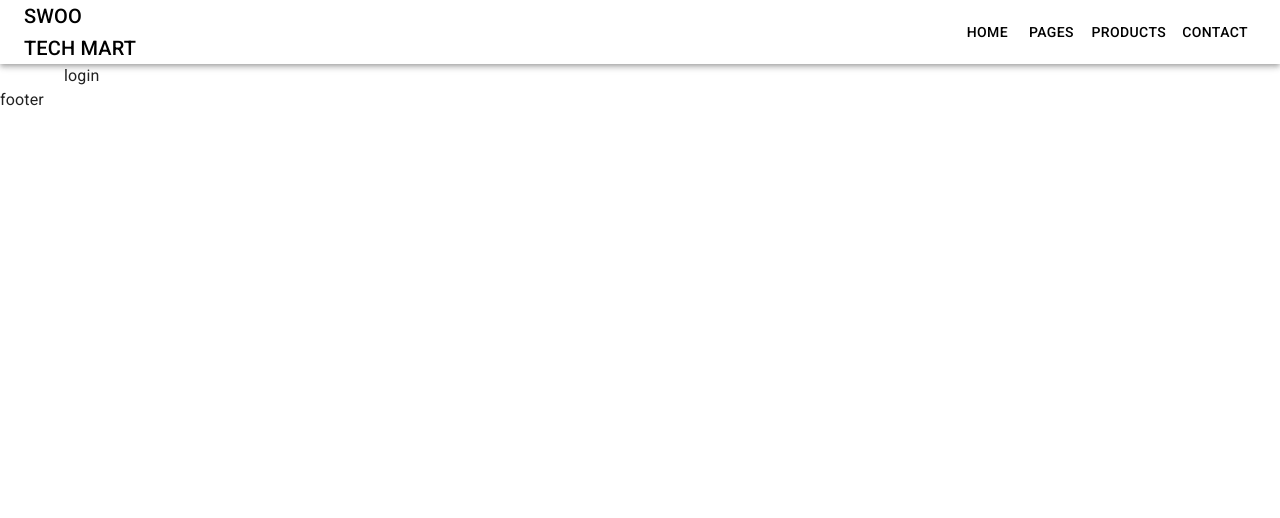
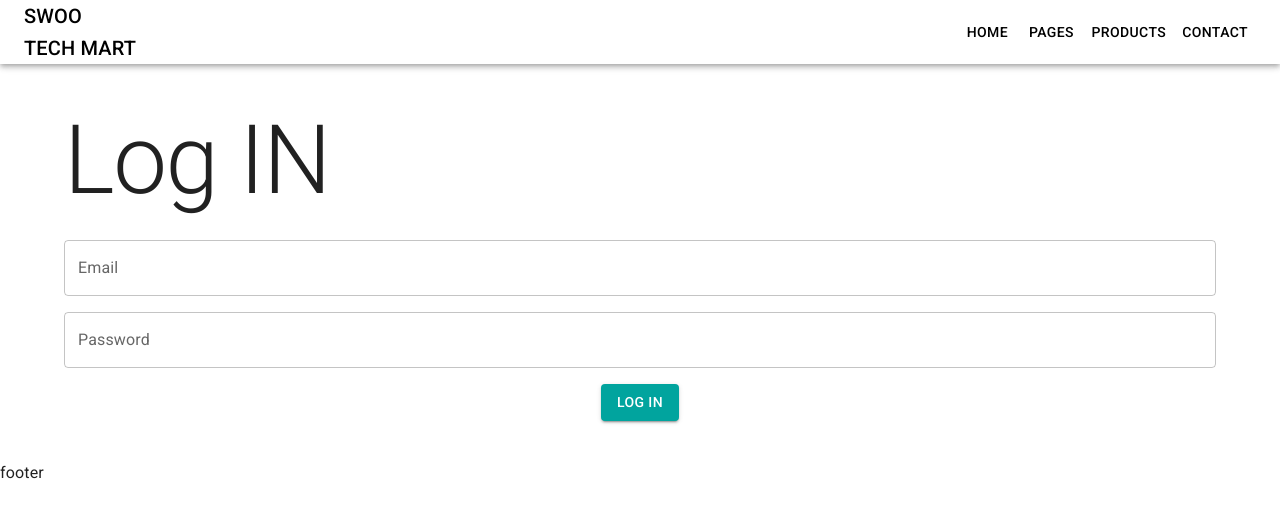
Before and after one commit to rua-code/e-commerce, a React (Vite) app: page /login in a window 1280 px wide. Shown: the top 518 px of the page. Built offline with nearby package versions, Linux system fonts and the light colour scheme.

Commit message:
log in logic

```diff
--- a/src/pages/auth/login/Login.jsx
+++ b/src/pages/auth/login/Login.jsx
@@ -1,7 +1,34 @@
 import React from 'react'
+import { LoginSchema } from '../../../validation/LoginSchema';
+import * as yup from "yup";
+import axios from 'axios';
+import { useForm } from 'react-hook-form'
+import { yupResolver } from "@hookform/resolvers/yup"
+import { Box, Button, Container, TextField, Typography } from '@mui/material'
 
 export default function Login() {
+  const {register,handleSubmit,formState: { errors },}=useForm({resolver: yupResolver(LoginSchema),});
+
+  const logINForm=async (values)=>{
+try{
+  const response = await axios.post(`https://knowledgeshop.runasp.net/api/auth/Account/Login`,values);
+console.log("respons", response)
+}catch(error)
+{
+console.log("catch error ", error)
+}
+  }
   return (
-    <div>login</div>
+    <Box component={'section'} className='login-form' py={5}>
+<Typography component={'h1'} variant='h1'>Log IN</Typography>
+
+<Box component={'form'} onSubmit={handleSubmit(logINForm)} display={'flex'} flexDirection={'column'} gap={2} mt={3} justifyContent={'center'} alignItems={'center'}>
+
+  <TextField {...register('email')} fullWidth label="Email" variant="outlined" error={errors.email} helperText={errors.email?.message} />
+  <TextField  {...register('password')} fullWidth label="Password" variant="outlined"   error={errors.password} helperText={errors.password?.message}/>
+  <Button variant="contained" type='submit' sx={{ background:"#01A49E" }} >Log in </Button>
+</Box>
+
+</Box>
   )
 }
--- /dev/null
+++ b/src/validation/LoginSchema.js
@@ -0,0 +1,7 @@
+  import * as yup from "yup";
+
+  export const LoginSchema = yup.object({
+  email: yup.string().email("email must be valid").required("email is required"),
+  password:yup.string().required("password is required ").min(6,"password must me at least 6 letters ").matches(/^(?=.*[a-z])(?=.*[A-Z])(?=.*\d)(?=.*[@$!%*?&])[A-Za-z\d@$!%*?&]{6,}$/, 'Password must contain at least one lowercase letter, one uppercase letter, one digit, and one special character'),
+
+});
```
